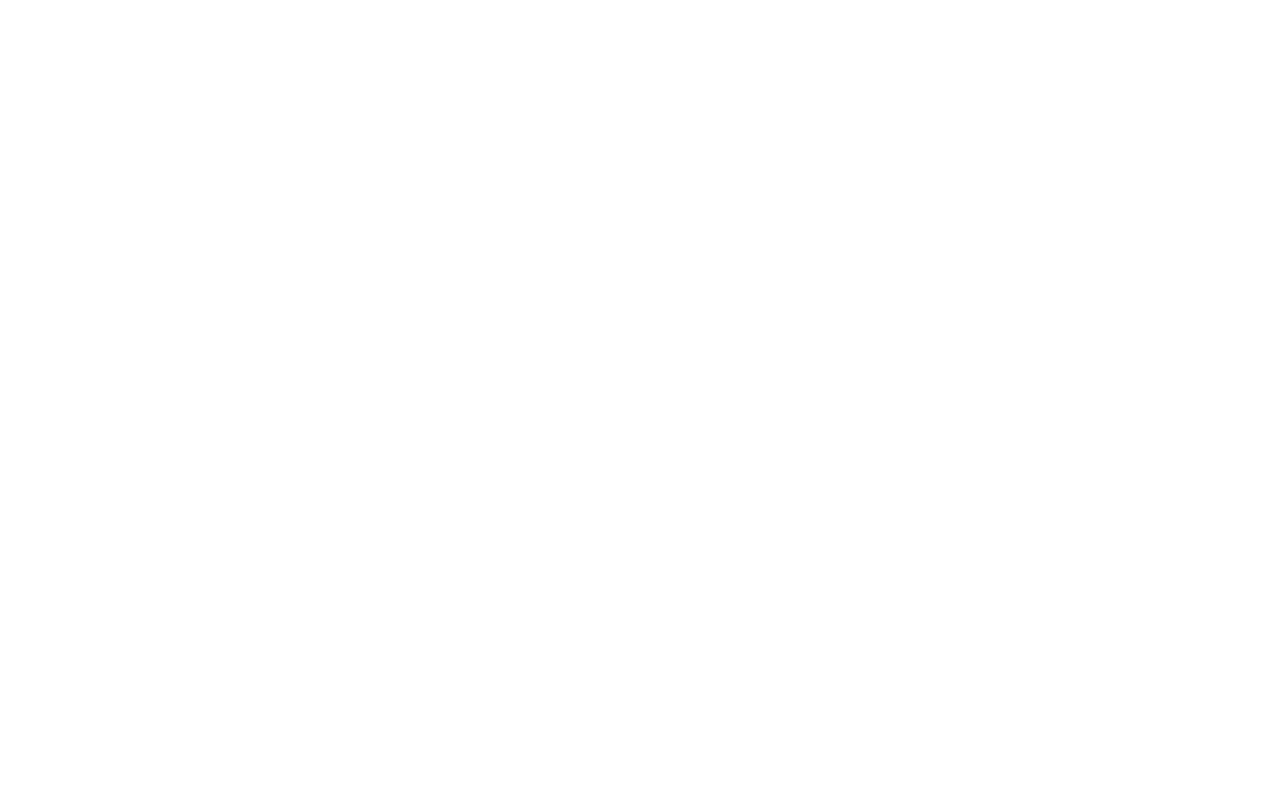
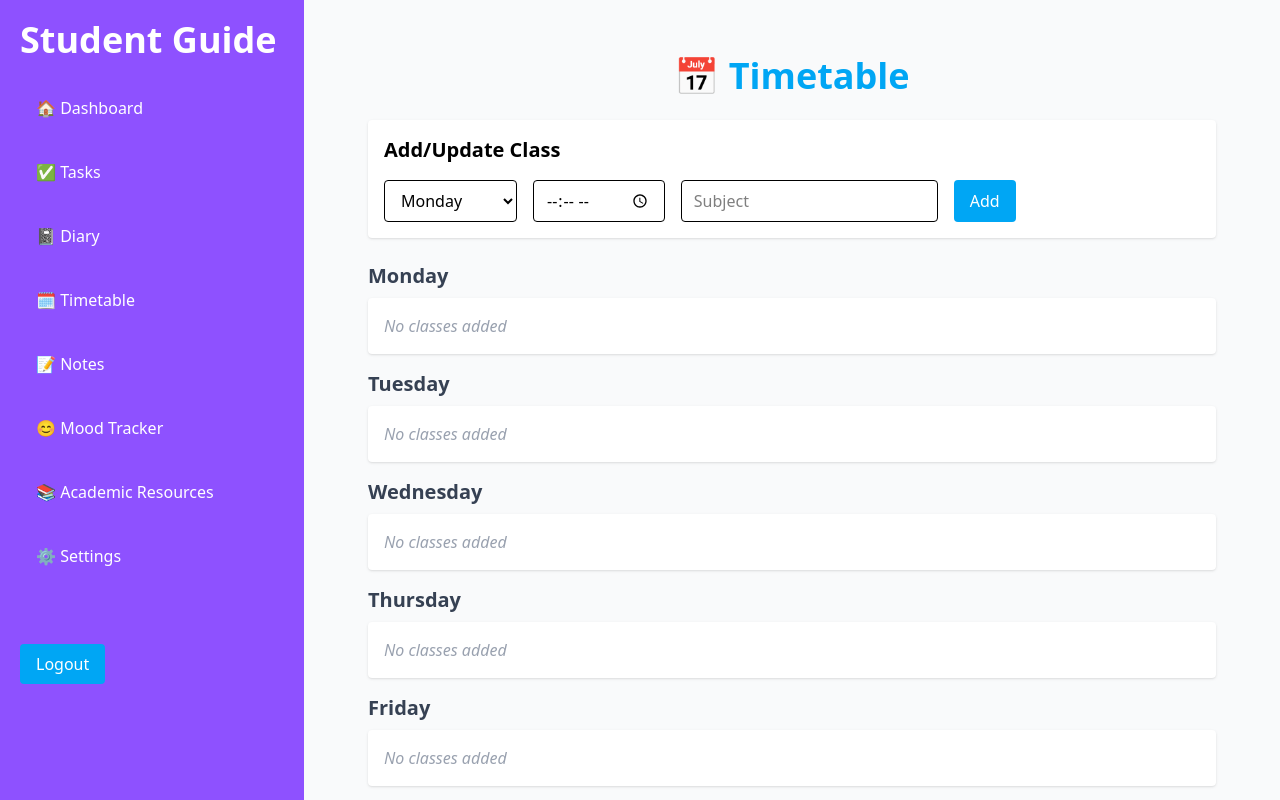
Before and after one commit to sakshamsingh03/Student-Guide-App, a React (Vite) app in the folder frontend/: page /calendar in a window 1280 px wide. Before the commit this address had no page. Shown: the top 800 px of the page. Built offline with nearby package versions, Linux system fonts and the light colour scheme; sample sign-in values are in the browser's storage.

Commit message:
Adding new page Timetable

```diff
--- a/frontend/src/App.jsx
+++ b/frontend/src/App.jsx
@@ -5,6 +5,7 @@
 import Login from "./pages/Login";
 import Signup from "./pages/Signup";
 import './index.css';
+import Timetable from "./pages/Timetable";
 
 // import other pages...
 
@@ -17,6 +18,7 @@
         <Route path="/" element={<Layout />}>
           <Route path="dashboard" element={<Dashboard />} />
           <Route path="tasks" element={<TaskManager />} />
+          <Route path="calendar" element={<Timetable />} />
           {/* Add more routes here */}
         </Route>
       </Routes>
--- a/frontend/src/components/Layout.jsx
+++ b/frontend/src/components/Layout.jsx
@@ -20,14 +20,32 @@
   return (
     <div className="flex min-h-screen">
       <aside className="w-76 bg-violet-500 text-white p-5 space-y-8">
-        <h1 className="text-4xl font-bold mb-12">Student Guide</h1>
-        <nav className="flex flex-col space-y-6">
-          <Link to="/dashboard" className="hover:underline">🏠 Dashboard</Link>
-          <Link to="/tasks" className="hover:underline">✅ Tasks</Link>
-          <Link to="/calendar" className="hover:underline">🗓️ Timetable</Link>
-          <Link to="/notes" className="hover:underline">📝 Notes</Link>
-          <Link to="/resources" className="hover:underline">📚 Academic Resources</Link>
-          <Link to="/settings" className="hover:underline">⚙️ Settings</Link>
+        <h1 className="text-4xl font-bold mb-6">Student Guide</h1>
+        <nav className="flex flex-col space-y-4">
+          <Link to="/dashboard" className="block hover:bg-sky-400 rounded px-4 py-3">
+            🏠 Dashboard
+          </Link>
+          <Link to="/tasks" className="block hover:bg-sky-400 rounded px-4 py-3">
+            ✅ Tasks
+          </Link>
+          <Link to="/diary" className="block hover:bg-sky-400 rounded px-4 py-3">
+            📓 Diary
+          </Link>
+          <Link to="/calendar" className="block hover:bg-sky-400 rounded px-4 py-3">
+            🗓️ Timetable
+          </Link>
+          <Link to="/notes" className="block hover:bg-sky-400 rounded px-4 py-3">
+            📝 Notes
+          </Link>
+          <Link to="/mood" className="block hover:bg-sky-400 rounded px-4 py-3">
+            😊 Mood Tracker
+          </Link>
+          <Link to="/resources" className="block hover:bg-sky-400 rounded px-4 py-3">
+            📚 Academic Resources
+          </Link>
+          <Link to="/settings" className="block hover:bg-blue-400 rounded px-4 py-3">
+            ⚙️ Settings
+          </Link>
         </nav>
         <button
           onClick={handleLogout}
--- a/frontend/src/pages/Dashboard.jsx
+++ b/frontend/src/pages/Dashboard.jsx
@@ -1,24 +1,39 @@
 export default function Dashboard() {
   const user = JSON.parse(localStorage.getItem("user"));
   const username = user?.email ? user.email.split("@")[0] : "Student";
+  return (
+    <div className="max-w-5xl mx-auto p-6">
+      <h2 className="text-4xl font-bold mb-6 text-blue-900">Welcome to your Dashboard</h2>
 
-  return (
-    <div>
-      <h1 className="text-3xl font-bold mb-4">Welcome, {username} 👋</h1>
-      <p className="text-gray-600 mb-6">Here’s a quick summary of your day:</p>
+      <div className="grid grid-cols-1 md:grid-cols-2 lg:grid-cols-3 gap-6">
+        <div className="bg-white shadow rounded-lg p-6 hover:shadow-lg transition">
+          <h3 className="text-xl font-semibold mb-2">✅ Tasks</h3>
+          <p className="text-gray-600">Manage and track your to-do list.</p>
+        </div>
 
-      <div className="grid grid-cols-1 md:grid-cols-3 gap-6">
-        <div className="bg-white p-4 rounded-lg shadow">
-          <h2 className="text-xl font-semibold mb-2">📝 Tasks</h2>
-          <p>3 pending tasks today</p>
+        <div className="bg-white shadow rounded-lg p-6 hover:shadow-lg transition">
+          <h3 className="text-xl font-semibold mb-2">📓 Diary</h3>
+          <p className="text-gray-600">Write and review your daily thoughts.</p>
         </div>
-        <div className="bg-white p-4 rounded-lg shadow">
-          <h2 className="text-xl font-semibold mb-2">📓 Diary</h2>
-          <p>You haven’t written today’s entry.</p>
+
+        <div className="bg-white shadow rounded-lg p-6 hover:shadow-lg transition">
+          <h3 className="text-xl font-semibold mb-2">🗓️ Timetable</h3>
+          <p className="text-gray-600">Plan your schedule efficiently.</p>
         </div>
-        <div className="bg-white p-4 rounded-lg shadow">
-          <h2 className="text-xl font-semibold mb-2">😊 Mood</h2>
-          <p>Yesterday’s mood: Happy</p>
+
+        <div className="bg-white shadow rounded-lg p-6 hover:shadow-lg transition">
+          <h3 className="text-xl font-semibold mb-2">📝 Notes</h3>
+          <p className="text-gray-600">Organize your study notes.</p>
+        </div>
+
+        <div className="bg-white shadow rounded-lg p-6 hover:shadow-lg transition">
+          <h3 className="text-xl font-semibold mb-2">😊 Mood Tracker</h3>
+          <p className="text-gray-600">Record how you feel each day.</p>
+        </div>
+
+        <div className="bg-white shadow rounded-lg p-6 hover:shadow-lg transition">
+          <h3 className="text-xl font-semibold mb-2">📚 Academic Resources</h3>
+          <p className="text-gray-600">Access useful study materials.</p>
         </div>
       </div>
     </div>
--- /dev/null
+++ b/frontend/src/pages/Timetable.jsx
@@ -0,0 +1,106 @@
+import { useState, useEffect } from "react";
+
+export default function Timetable() {
+  const [timetable, setTimetable] = useState(() => {
+    const saved = localStorage.getItem("timetable");
+    return saved ? JSON.parse(saved) : {};
+  });
+
+  const [form, setForm] = useState({
+    day: "Monday",
+    time: "",
+    subject: "",
+  });
+
+  useEffect(() => {
+    localStorage.setItem("timetable", JSON.stringify(timetable));
+  }, [timetable]);
+
+  const handleAdd = () => {
+    if (!form.day || !form.time || !form.subject) return;
+    setTimetable((prev) => {
+      const dayData = prev[form.day] || [];
+      return {
+        ...prev,
+        [form.day]: [...dayData, { time: form.time, subject: form.subject }],
+      };
+    });
+    setForm({ day: "Monday", time: "", subject: "" });
+  };
+
+  const handleDelete = (day, index) => {
+    setTimetable((prev) => {
+      const updated = [...prev[day]];
+      updated.splice(index, 1);
+      return { ...prev, [day]: updated };
+    });
+  };
+
+  const days = ["Monday", "Tuesday", "Wednesday", "Thursday", "Friday", "Saturday"];
+
+  return (
+    <div className="p-6 max-w-4xl mx-auto">
+      <h1 className="text-4xl font-bold text-center text-sky-500 mb-6">📅 Timetable</h1>
+
+      <div className="bg-white shadow p-4 rounded mb-6">
+        <h2 className="text-xl font-semibold mb-4">Add/Update Class</h2>
+        <div className="flex flex-wrap gap-4">
+          <select
+            className="border px-3 py-2 rounded"
+            value={form.day}
+            onChange={(e) => setForm({ ...form, day: e.target.value })}
+          >
+            {days.map((day) => (
+              <option key={day} value={day}>{day}</option>
+            ))}
+          </select>
+          <input
+            type="time"
+            className="border px-3 py-2 rounded"
+            value={form.time}
+            onChange={(e) => setForm({ ...form, time: e.target.value })}
+            placeholder="Time"
+          />
+          <input
+            type="text"
+            className="border px-3 py-2 rounded"
+            value={form.subject}
+            onChange={(e) => setForm({ ...form, subject: e.target.value })}
+            placeholder="Subject"
+          />
+          <button
+            className="bg-sky-500 text-white px-4 py-2 rounded hover:bg-blue-600"
+            onClick={handleAdd}
+          >
+            Add
+          </button>
+        </div>
+      </div>
+
+      {days.map((day) => (
+        <div key={day} className="mb-4">
+          <h3 className="text-xl font-semibold mb-2 text-gray-700">{day}</h3>
+          <ul className="bg-white p-4 rounded shadow space-y-2">
+            {(timetable[day] || []).map((entry, index) => (
+              <li
+                key={index}
+                className="flex justify-between items-center border px-3 py-2 rounded"
+              >
+                <span>{entry.time} — {entry.subject}</span>
+                <button
+                  className="text-red-600 hover:text-red-800"
+                  onClick={() => handleDelete(day, index)}
+                >
+                  ✖
+                </button>
+              </li>
+            ))}
+            {(timetable[day] || []).length === 0 && (
+              <li className="text-gray-400 italic">No classes added</li>
+            )}
+          </ul>
+        </div>
+      ))}
+    </div>
+  );
+}
```
Also changed, not shown: frontend/src/pages/TaskManager.jsx (+107 -51 lines).
